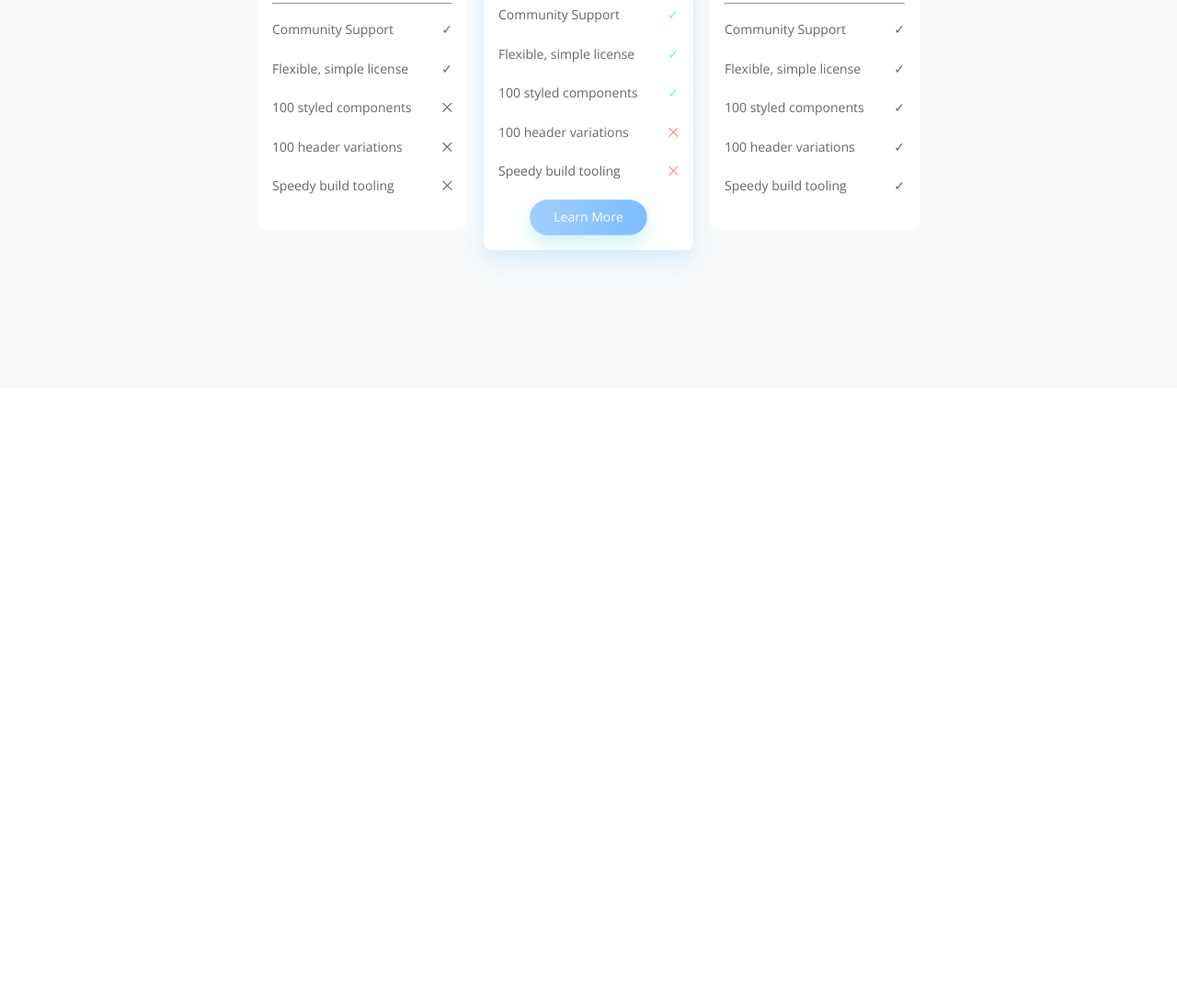
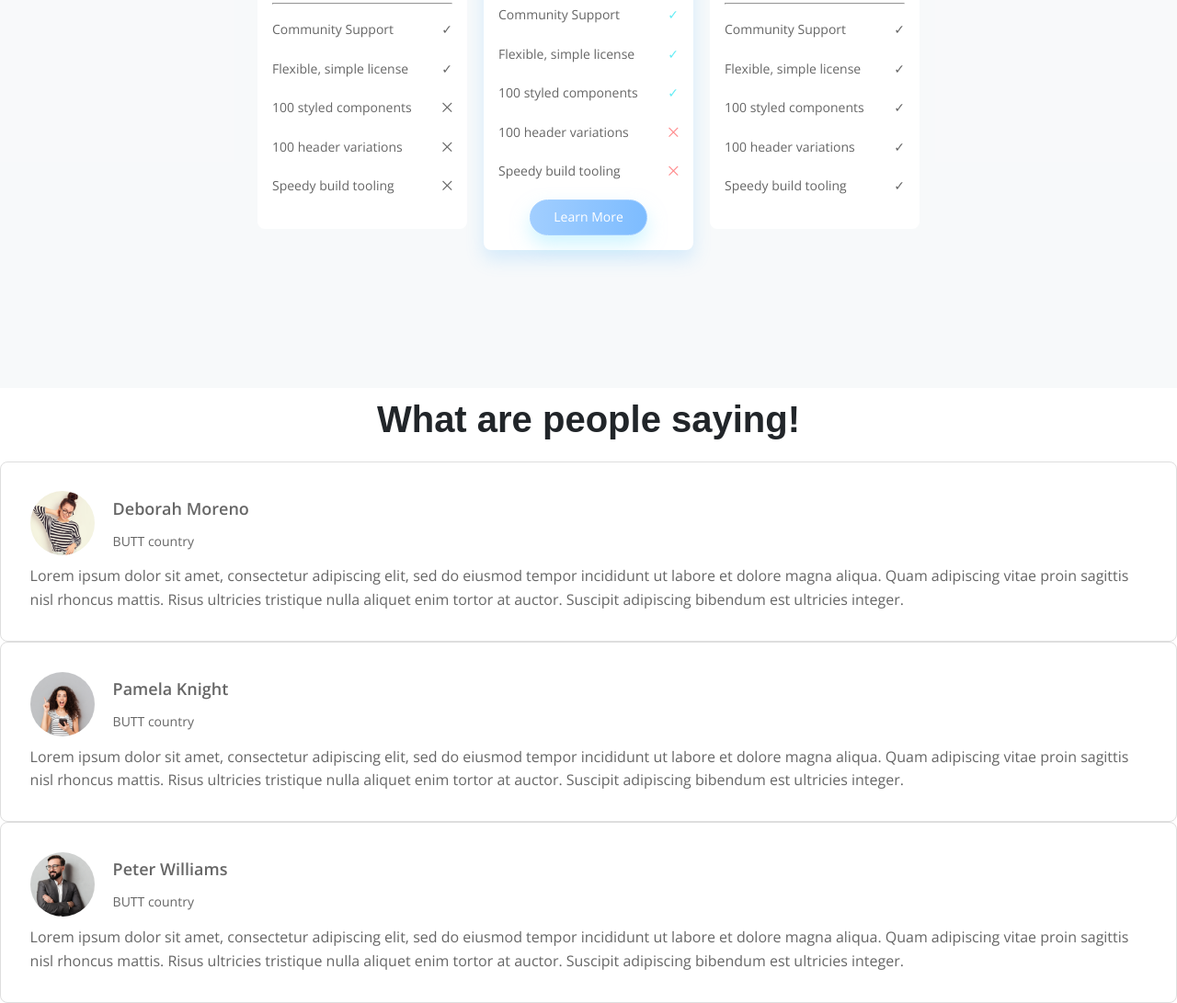
Before and after one commit to coreywh151/coderad, a plain HTML site: page index.html in a window 1280 px wide. Shown: the part 3381-4472 px from the top of the page at 92% size. Before the commit the page ends 3803 px from the top, so only its background shows below. Drawn offline with nearby package versions, Linux system fonts and the light colour scheme.

Commit message:
added testimonial cards html and start of css styles

```diff
--- a/CSS/styles.css
+++ b/CSS/styles.css
@@ -40,8 +40,12 @@
   line-height: var(--size-20);
 }
 
-.bg-header {background-image: url("../Assests/imag/bg-header-1.jpg");}
-.video-demo {background-image: url("../Assests/imag/bg-demo.jpg");}
+.bg-header {
+  background-image: url("../Assests/imag/bg-header-1.jpg");
+}
+.video-demo {
+  background-image: url("../Assests/imag/bg-demo.jpg");
+}
 
 .bg-header,
 .video-demo {
@@ -110,7 +114,7 @@
 
 .bg-contrast {
   background-color: var(--contrast);
-  padding: var(--size-150)  0;
+  padding: var(--size-150) 0;
   margin: 0 auto;
 }
 
@@ -137,22 +141,38 @@
   background-color: var(--font-color-light);
 }
 
-span.bg-color-1 {  background-image: linear-gradient(90deg, #9ccdf3 0%, #94aafd 100%);}
-span.bg-color-2 {  background-image: linear-gradient(90deg, #55edc0 0%, #4bdbdb 100%);}
-span.bg-color-3 {  background-image: linear-gradient(90deg, #fda498 0%, #f58b9e 100%);}
-span.bg-color-4 {  background-image: linear-gradient(90deg, #f2a7ca 0%, #c289f4 100%);}
-span.bg-color-5 {  background-image: linear-gradient(90deg, #ffc187 0%, #fe93a7 100%);}
-span.bg-color-6 {  background-image: linear-gradient(90deg, #a1ecff 0%, #7dbcff 100%);}
+span.bg-color-1 {
+  background-image: linear-gradient(90deg, #9ccdf3 0%, #94aafd 100%);
+}
+span.bg-color-2 {
+  background-image: linear-gradient(90deg, #55edc0 0%, #4bdbdb 100%);
+}
+span.bg-color-3 {
+  background-image: linear-gradient(90deg, #fda498 0%, #f58b9e 100%);
+}
+span.bg-color-4 {
+  background-image: linear-gradient(90deg, #f2a7ca 0%, #c289f4 100%);
+}
+span.bg-color-5 {
+  background-image: linear-gradient(90deg, #ffc187 0%, #fe93a7 100%);
+}
+span.bg-color-6 {
+  background-image: linear-gradient(90deg, #a1ecff 0%, #7dbcff 100%);
+}
 
-.video-demo { text-align: center;}
-.video-demo .block-text {  padding-right: 0;}
+.video-demo {
+  text-align: center;
+}
+.video-demo .block-text {
+  padding-right: 0;
+}
 
 .video-demo .block-text h2,
 .video-demo .block-text p {
   color: var(--white);
 }
 
-.video-btn  {
+.video-btn {
   position: absolute;
   top: 50%;
   left: 50%;
@@ -188,17 +208,20 @@ span.bg-color-6 {  background-image: linear-gradient(90deg, #a1ecff 0%, #7dbcff
   gap: var(--size-18);
   margin: auto;
   align-items: self-start;
-
 }
 
 .price-card {
   background-color: var(--white);
-  border-radius: 8PX;
+  border-radius: 8px;
   padding: var(--size-16);
 }
 
-.price-card .checked {color: var(--success);}
-.price-card .times {color: var(--danger);}
+.price-card .checked {
+  color: var(--success);
+}
+.price-card .times {
+  color: var(--danger);
+}
 
 .price-card h3 {
   margin-top: var(--size-40);
@@ -212,7 +235,9 @@ span.bg-color-6 {  background-image: linear-gradient(90deg, #a1ecff 0%, #7dbcff
   margin-top: -1rem;
 }
 
-.price-card hr {margin: 2rem 0 1rem;}
+.price-card hr {
+  margin: 2rem 0 1rem;
+}
 
 .price {
   color: var(--font-color-link);
@@ -222,12 +247,53 @@ span.bg-color-6 {  background-image: linear-gradient(90deg, #a1ecff 0%, #7dbcff
 
 .price-card h3,
 .price-card .price,
-.price-card .billed {text-align: center;}
+.price-card .billed {
+  text-align: center;
+}
 
-.price-card li {margin-bottom: var(--size-20);}
+.price-card li {
+  margin-bottom: var(--size-20);
+}
 .price-card .icon {
   float: right;
   font-weight: 4oopx;
 }
 
-.plan-btn-wrapper {text-align: center;}
+.plan-btn-wrapper {
+  text-align: center;
+}
+
+.testimonials .block-text {
+  padding-right: 0;
+  text-align: center;
+}
+
+.testimonial-card {
+  border: 1px solid #dedede;
+  border-radius: 8px;
+  padding: var(--size-30);
+}
+
+.testimonial-card .top {
+  display: flex;
+  align-items: center;
+  padding-bottom: var(--size-10);
+}
+.testimonial-card img.profile {
+  width: 70px;
+  border-radius: 50%;
+  margin-right: var(--size-20);
+}
+
+.top h4 {
+  margin-top: 0;
+  margin-bottom: var(--size-10);
+  font-weight: 600;
+  font-size: var(--size-18);
+}
+
+.bottom p {
+  margin: 0;
+  font-size: var(--size-16);
+  line-height: 1.6;
+}
--- a/index.html
+++ b/index.html
@@ -195,7 +195,7 @@
           <h3>Basic</h3>
           <div class="price">$99.99</div>
           <div class="billed">per month</div>
-          <hr>
+          <hr />
           <ul>
             <li>
               <span class="title">Community Support</span>
@@ -224,7 +224,7 @@
           <h3>Standard</h3>
           <div class="price">$199.99</div>
           <div class="billed">per month</div>
-          <hr>
+          <hr />
           <ul>
             <li>
               <span class="title">Community Support</span>
@@ -256,7 +256,7 @@
           <h3>Enterprise</h3>
           <div class="price">$499.99</div>
           <div class="billed">per month</div>
-          <hr>
+          <hr />
           <ul>
             <li>
               <span class="title">Community Support</span>
@@ -282,5 +282,69 @@
         </div>
       </div>
     </section>
+    <!-- testimonial -->
+    <section class="testimonials">
+      <div class="block-text">
+        <h2>What are people saying!</h2>
+      </div>
+      <div class="testimonial-grid">
+        <div class="testimonial-card">
+          <div class="top">
+            <img src="Assests/imag/1.png" alt="" class="profile" />
+            <div class="top-info">
+              <h4>Deborah Moreno</h4>
+              <span>BUTT country</span>
+            </div>
+          </div>
+          <div class="bottom">
+            <p>
+              Lorem ipsum dolor sit amet, consectetur adipiscing elit, sed do
+              eiusmod tempor incididunt ut labore et dolore magna aliqua. Quam
+              adipiscing vitae proin sagittis nisl rhoncus mattis. Risus
+              ultricies tristique nulla aliquet enim tortor at auctor. Suscipit
+              adipiscing bibendum est ultricies integer.
+            </p>
+          </div>
+        </div>
+
+        <div class="testimonial-card">
+          <div class="top">
+            <img src="Assests/imag/2.png" alt="" class="profile" />
+            <div class="top-info">
+              <h4>Pamela Knight</h4>
+              <span>BUTT country</span>
+            </div>
+          </div>
+          <div class="bottom">
+            <p>
+              Lorem ipsum dolor sit amet, consectetur adipiscing elit, sed do
+              eiusmod tempor incididunt ut labore et dolore magna aliqua. Quam
+              adipiscing vitae proin sagittis nisl rhoncus mattis. Risus
+              ultricies tristique nulla aliquet enim tortor at auctor. Suscipit
+              adipiscing bibendum est ultricies integer.
+            </p>
+          </div>
+        </div>
+
+        <div class="testimonial-card">
+          <div class="top">
+            <img src="Assests/imag/3.png" alt="" class="profile" />
+            <div class="top-info">
+              <h4>Peter Williams</h4>
+              <span>BUTT country</span>
+            </div>
+          </div>
+          <div class="bottom">
+            <p>
+              Lorem ipsum dolor sit amet, consectetur adipiscing elit, sed do
+              eiusmod tempor incididunt ut labore et dolore magna aliqua. Quam
+              adipiscing vitae proin sagittis nisl rhoncus mattis. Risus
+              ultricies tristique nulla aliquet enim tortor at auctor. Suscipit
+              adipiscing bibendum est ultricies integer.
+            </p>
+          </div>
+        </div>
+      </div>
+    </section>
   </body>
 </html>
```
Lines whose indentation alone changed are shown as unchanged.
